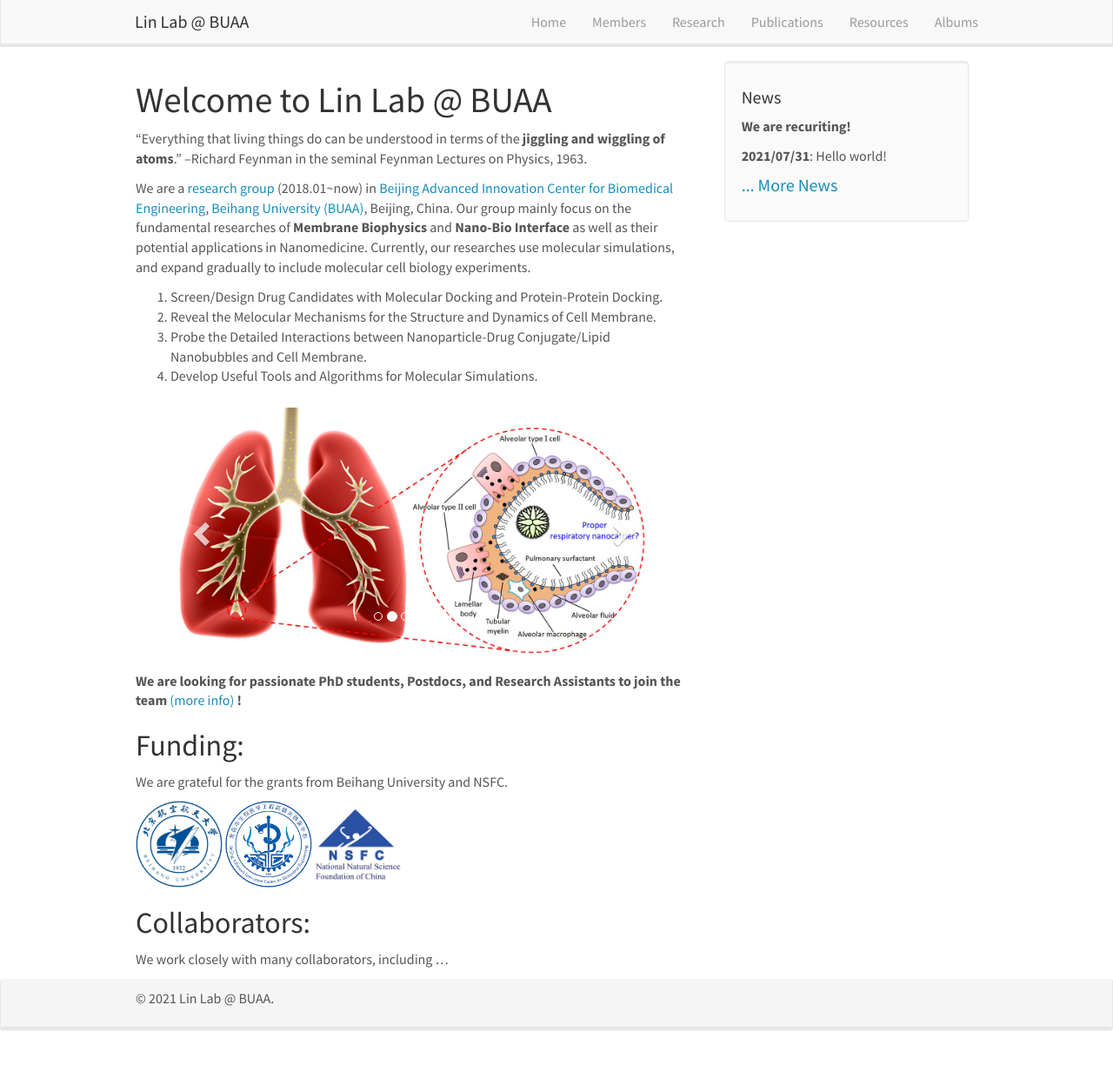
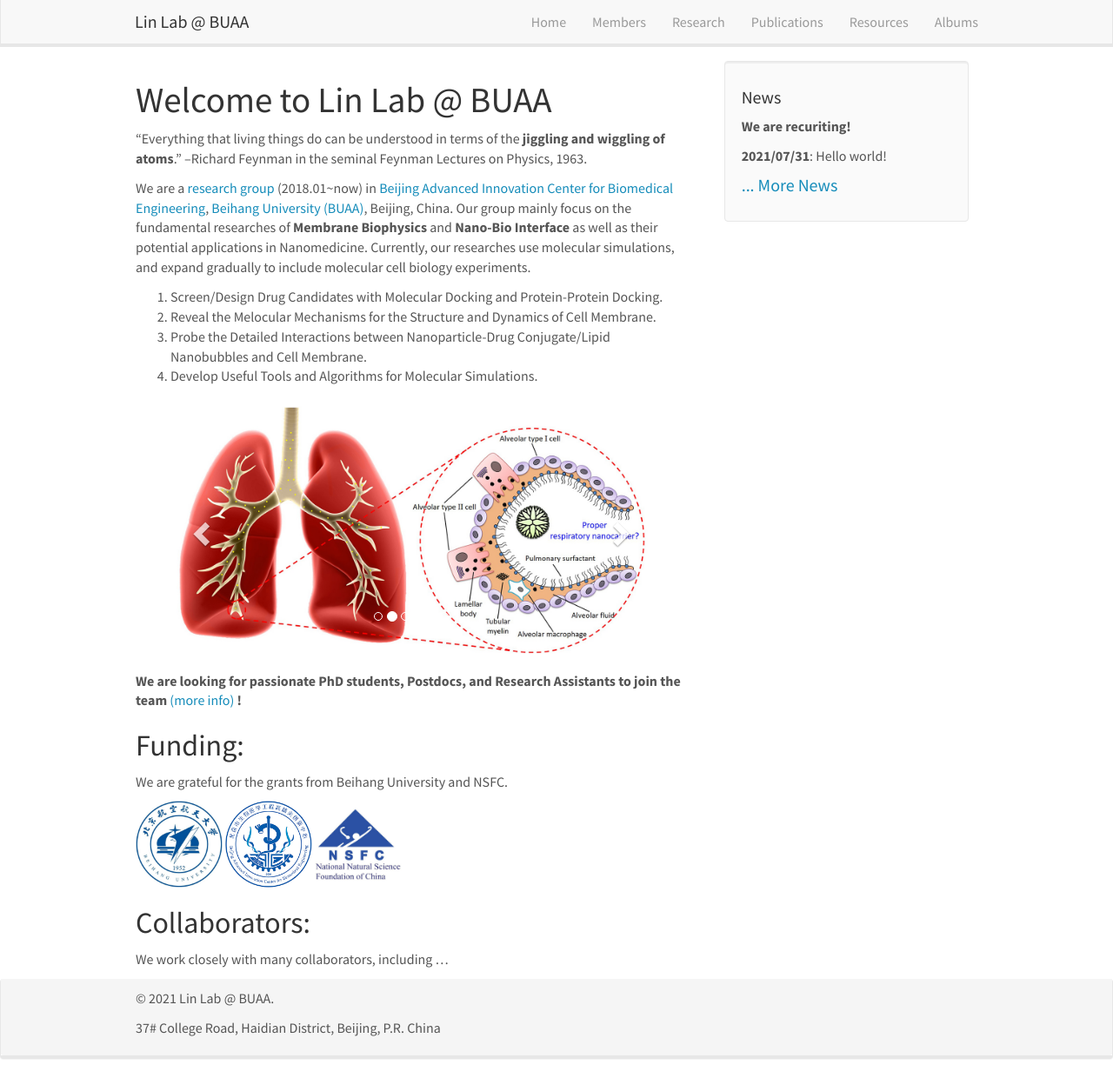
Before and after one commit to linxubo/linxubo.github.io, a Jekyll site: the page built from _pages/home.md, in a window 1280 px wide and 1240 px high. Shown: the whole window at 87% size. Built offline with Jekyll 4.4.1, drawn with Linux system fonts in a browser that asks for light colours; nearby versions of some CDN libraries.

Commit message:
Update footer.html

```diff
--- a/_includes/footer.html
+++ b/_includes/footer.html
@@ -5,6 +5,7 @@
 		<div class="col-sm-6">
 
 		  <p>&copy 2021 Lin Lab @ BUAA.</p>
+		  <p>37# College Road, Haidian District, Beijing, P.R. China</p>
 
 		   <p>  </p><p>
 
```
